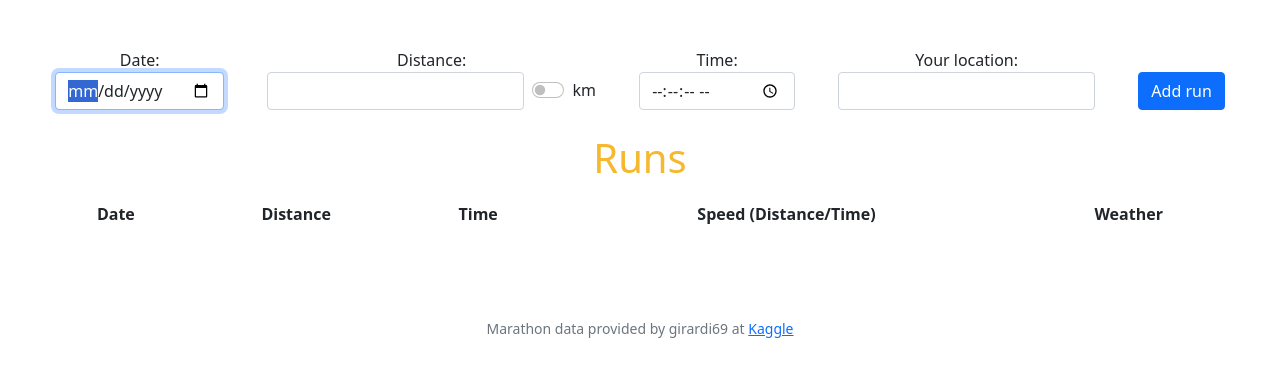
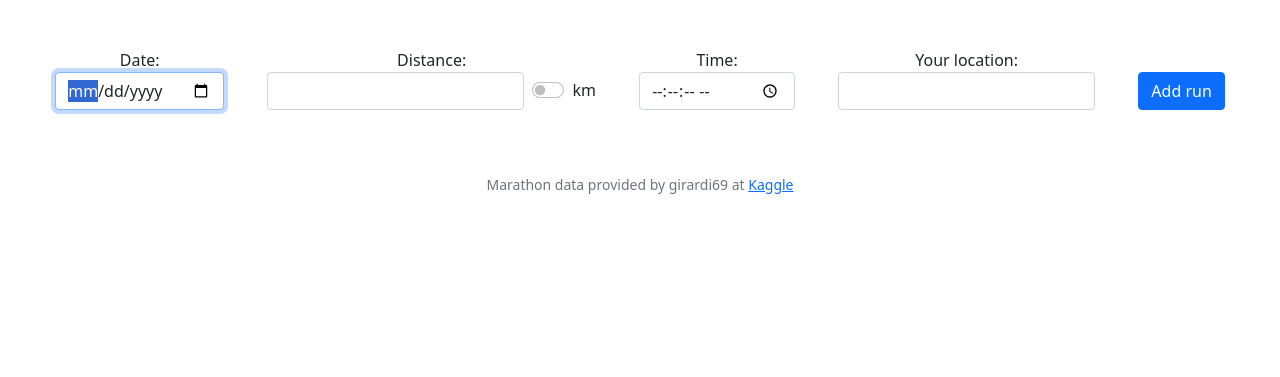
Before and after one commit to pavlovajane/cs50-final-project, a Flask app: page /addrun in a window 1280 px wide. Shown: the part 76-453 px from the top of the page. Run offline with Flask 2, Linux system fonts and the light colour scheme; a user stored in the database is signed in; lists and menus that the app fills with data are empty; some libraries are stand-ins or nearby versions.

Commit message:
Change addruns layout

```diff
--- a/app.py
+++ b/app.py
@@ -158,10 +158,15 @@ def quote():
 
         # TODO: add adding a run and loading the current weather
 
+        # Ensure username was submitted
+        if not request.form.get("username"):
+            return apology("must provide username", 400)
+
         if False:
             return apology("TBD", 400)
 
-        return redirect("/addrun.html")
+         # Redirect user to home page
+        return redirect("/")
     else:
         # Request is sent via GET - open the quote form
         return render_template("addrun.html")
--- a/static/scripts.js
+++ b/static/scripts.js
@@ -37,20 +37,23 @@ const checkDistance=(name)=>(event)=>{
   });
 };
 
+document.addEventListener('DOMContentLoaded', function () {
+  intializePlaces();
+});
 
-google.maps.event.addDomListener(window, 'load', initialize);
-  function initialize() {
+function intializePlaces() {
 
-    let input = document.getElementById('city');
-    let autocomplete = new google.maps.places.Autocomplete(input);
-    autocomplete.addListener('place_changed', function () {
-      let place = autocomplete.getPlace();
+  let input = document.getElementById('city');
+  let autocomplete = new google.maps.places.Autocomplete(input);
+  autocomplete.addListener('place_changed', function () {
+    let place = autocomplete.getPlace();
 
-      $('#lat').val(place.geometry['location'].lat());
-      $('#long').val(place.geometry['location'].lng());
+    let lat = document.getElementById('lat');
+    lat.innerHTML = place.geometry['location'].lat();
+    let long = document.getElementById('lang');
+    long.innerHTML = place.geometry['location'].lng();
 
   });
-
 };
 
 document.addEventListener('DOMContentLoaded', function() {
--- a/static/styles.css
+++ b/static/styles.css
@@ -3,6 +3,7 @@
     flex-direction: row;
     justify-content: space-evenly;
     align-items: flex-end;
+    flex-wrap: wrap;
 }
 
 .addRunBtn {
--- a/templates/addrun.html
+++ b/templates/addrun.html
@@ -29,49 +29,12 @@ Add a run
         <div class="mb-3">
             <label for="city">Your location:</label>
             <input autofocus class="form-control mx-auto w-auto" id="city" name="city" type="text">
-            <input type="hidden" name="lat">
-            <input type="hidden" name="long">
+            <input type="hidden" id="lat" name="lat">
+            <input type="hidden" id="lang" name="lang">
         </div>
         <div class="addRunBtn">
             <button class="btn btn-primary mb-3" id="addrun" type="submit">Add run</button>
         </div>
     </div>
 </form>
-
-<div class="section">
-    <h1>Runs</h1>
-    <table>
-        <thead>
-            <tr>
-                <th>Date</th>
-                <th>Distance</th>
-                <th>Time</th>
-                <th>Speed (Distance/Time)</th>
-                <th>Weather</th>
-            </tr>
-        </thead>
-        <tbody>
-            {% block scripts %}
-            <script>
-                //let btn = document.querySelector("addrun");
-                //btn.addEventListener("click", async function () {
-                    // request runs from users'
-                    //let response = await fetch('/search?q=' + input.value);
-                    //let shows = await response.json();
-                    // show runs in the table
-                    // $('#data').DataTable({
-                    //     ajax: '/api/data',
-                    //     columns: [
-                    //         { data: 'name' },
-                    //         { data: 'age', searchable: false },
-                    //         { data: 'address', orderable: false, searchable: false },
-                    //         { data: 'phone', orderable: false, searchable: false },
-                    //         { data: 'email' }
-                    //     ],
-                //});
-            </script>
-            {% endblock %}
-        </tbody>
-    </table>
-</div>
 {% endblock %}
--- a/templates/layout.html
+++ b/templates/layout.html
@@ -13,7 +13,7 @@
             integrity="sha384-1BmE4kWBq78iYhFldvKuhfTAU6auU8tT94WrHftjDbrCEXSU1oBoqyl2QvZ6jIW3" rel="stylesheet">
         <script crossorigin="anonymous" src="https://cdn.jsdelivr.net/npm/bootstrap@5.1.3/dist/js/bootstrap.bundle.min.js"
             integrity="sha384-ka7Sk0Gln4gmtz2MlQnikT1wXgYsOg+OMhuP+IlRH9sENBO0LRn5q+8nbTov4+1p"></script>
-        <script async
+        <script async defer
             src="https://maps.googleapis.com/maps/api/js?libraries=places&key=AIzaSyArkA-xlL26ZPHbBGpQdRz_7IOAosKJIWo">
         </script>
         <script src="/static/scripts.js"></script>
```
